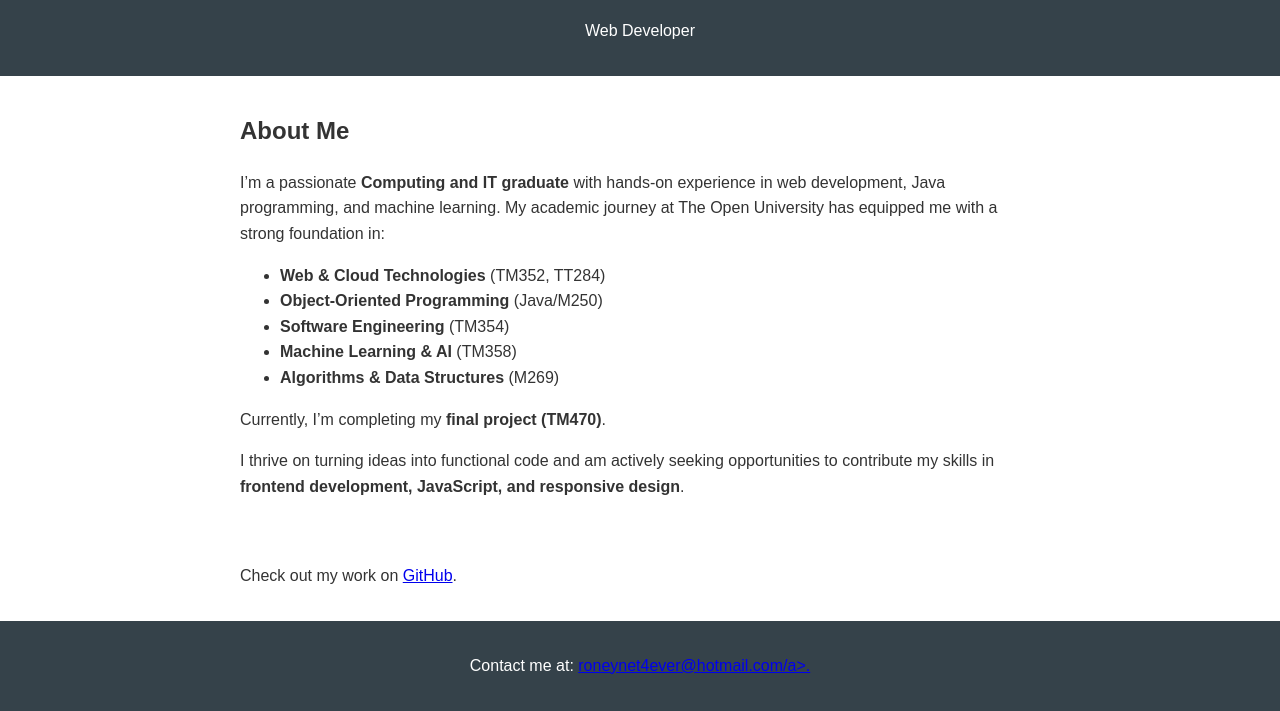
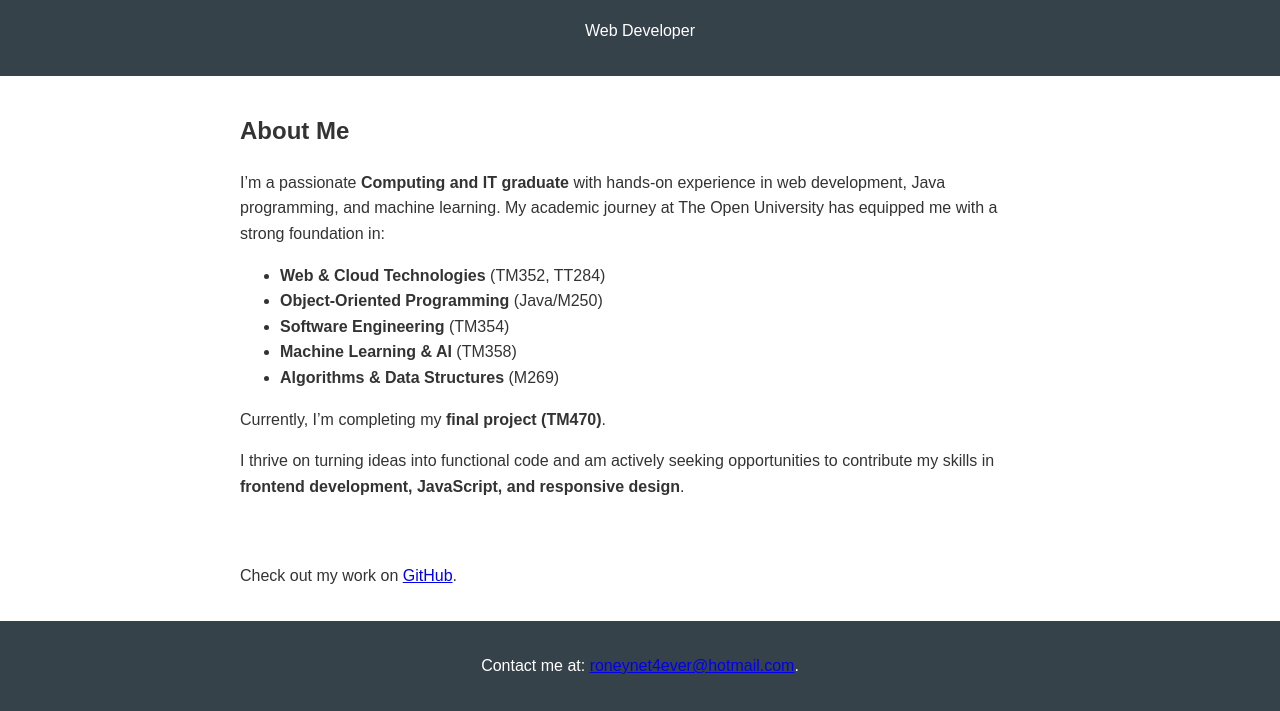
Before and after one commit to Roneynet/roneynet.github.io, a plain HTML site: page index.html in a window 1280 px wide. Shown: the part 92-803 px from the top of the page. Drawn offline with Linux system fonts and the light colour scheme.

```diff
--- a/index.html
+++ b/index.html
@@ -39,12 +39,17 @@
     </section>
 
     <section id="projects">
-        <p>Check out my work on <a href="https://github.com/roneynet" target="_blank">GitHub</a>.</p>
+      <p>
+        Check out my work on
+        <a href="https://github.com/roneynet" target="_blank">GitHub</a>.
+      </p>
     </section>
 
     <footer>
-      <p>Contact me at: <a href="mailto:roneynet4ever@hotmail.com">roneynet4ever@hotmail.com/a>.
-
+      <p>
+        Contact me at:
+        <a href="mailto:roneynet4ever@hotmail.com">roneynet4ever@hotmail.com</a
+        >.
       </p>
     </footer>
 
```
